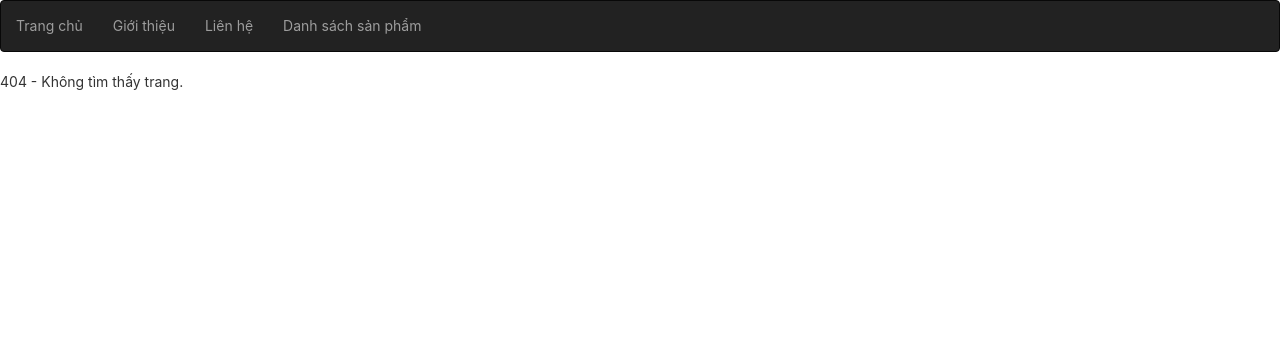
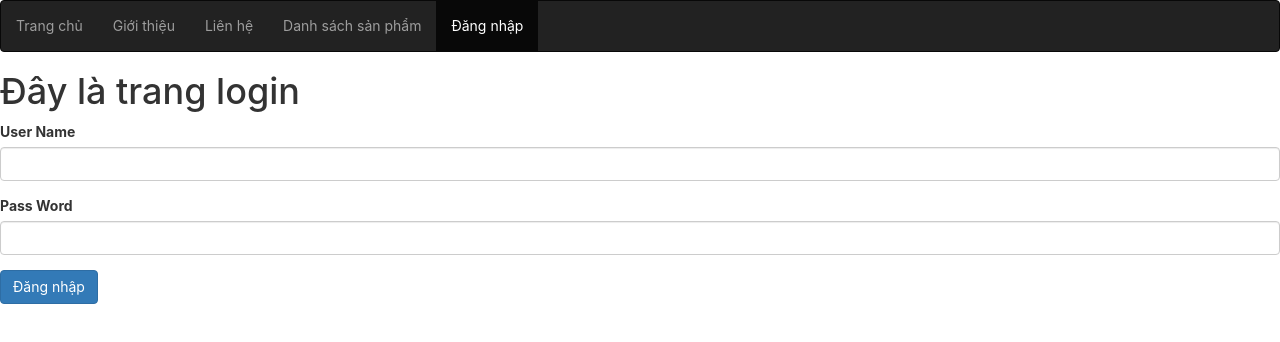
Before and after one commit to phamngoctuong/reactrouter, a React (Create React App) app: page /login in a window 1280 px wide. Before the commit this address had no page. Shown: the top 342 px of the page. Built offline with nearby package versions, Linux system fonts and the light colour scheme.

Commit message:
Doi tuong Redirect p1

```diff
--- /dev/null
+++ b/src/components/Login.js
@@ -0,0 +1,53 @@
+import React, { Component } from 'react';
+import {Redirect} from 'react-router-dom';
+class Login extends Component {
+  constructor(props) {
+    super(props);
+    this.state = {
+      userName: '',
+      passWord: ''
+    }
+  }
+  onChange = (event) => {
+    var target = event.target;
+    var name = target.name;
+    var value = target.type === 'checkbox' ? target.checked : target.value;
+    this.setState({
+      [name]: value
+    })
+  }
+  onSubmit = (event) => {
+    event.preventDefault();
+    var {txtName, txtPassword} = this.state;
+    if(txtName === 'admin' && txtPassword === 'admin') {
+      localStorage.setItem('user',JSON.stringify({
+        userName: txtName,
+        passWord: txtPassword
+      }))
+    }
+  }
+  render() {
+    var {txtName, txtPassword} = this.state;
+    var loginuser = localStorage.getItem('user');
+    if(loginuser) {
+      return <Redirect to="/products"></Redirect>
+    }
+    return (
+    <div className="Login">
+      <h1>Đây là trang login</h1>
+      <form onSubmit={this.onSubmit}>
+        <div className="form-group">
+          <label>User Name</label>
+          <input type="text" className="form-control" name="txtName" value={txtName} onChange={this.onChange}/>
+        </div>
+        <div className="form-group">
+          <label>Pass Word</label>
+          <input type="text" className="form-control" name="txtPassword" value={txtPassword} onChange={this.onChange}/>
+        </div>
+        <button type="submit" className="btn btn-primary">Đăng nhập</button>
+      </form>
+    </div>
+    );
+  }
+}
+export default Login;
--- a/src/components/Menu.js
+++ b/src/components/Menu.js
@@ -19,6 +19,11 @@ var menus = [
     {
         to: '/products',
         label: 'Danh sách sản phẩm',
+        exact: false
+    },
+    {
+        to: '/login',
+        label: 'Đăng nhập',
         exact: false
     }
 ];
--- a/src/routes.js
+++ b/src/routes.js
@@ -4,6 +4,7 @@ import About from './components/About';
 import Contact from './components/Contact';
 import NotFound from './components/NotFound';
 import Products from './components/Products';
+import Login from './components/Login';
 var routes = [
     {
         path: '/',
@@ -26,6 +27,11 @@ var routes = [
         main: ({match}) => <Products match={match}/>
     },
     {
+        path: '/login',
+        exact: false,
+        main: () => <Login/>
+    },
+    {
         path: '',
         exact: false,
         main: () => <NotFound/>
```
Also changed, not shown: src/components/Product.js (line endings or trailing spaces).
